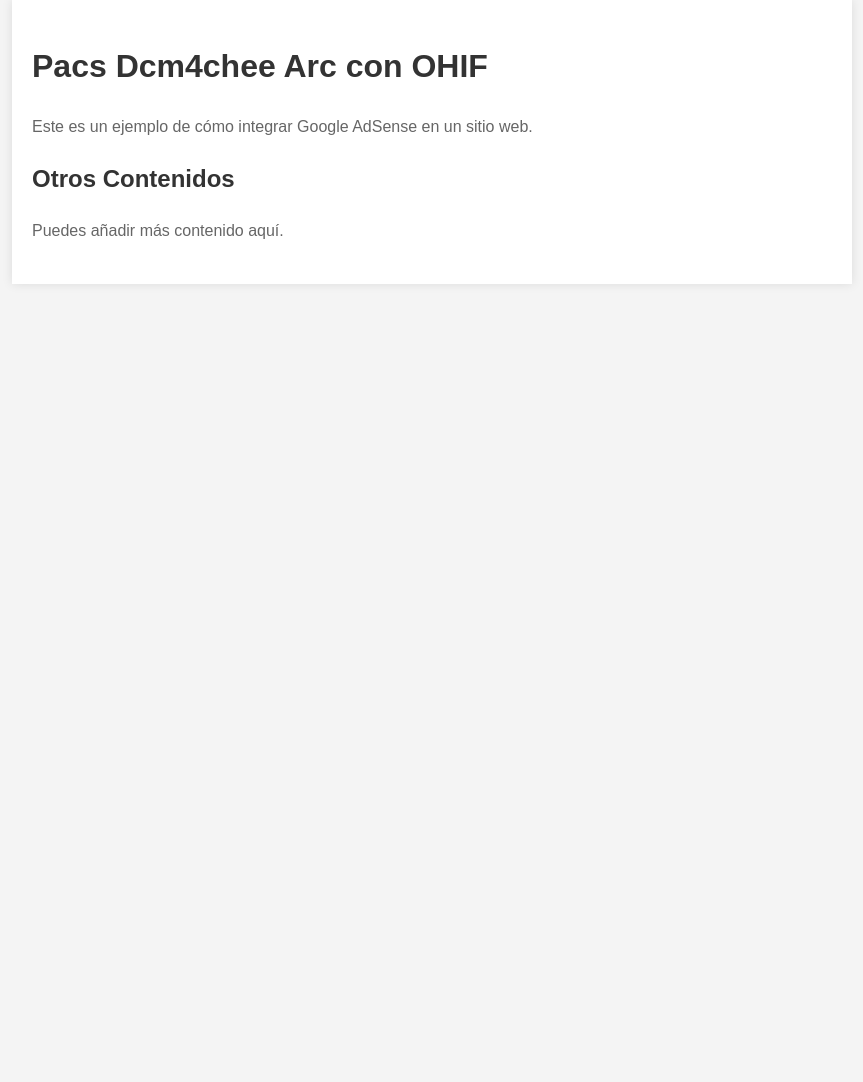
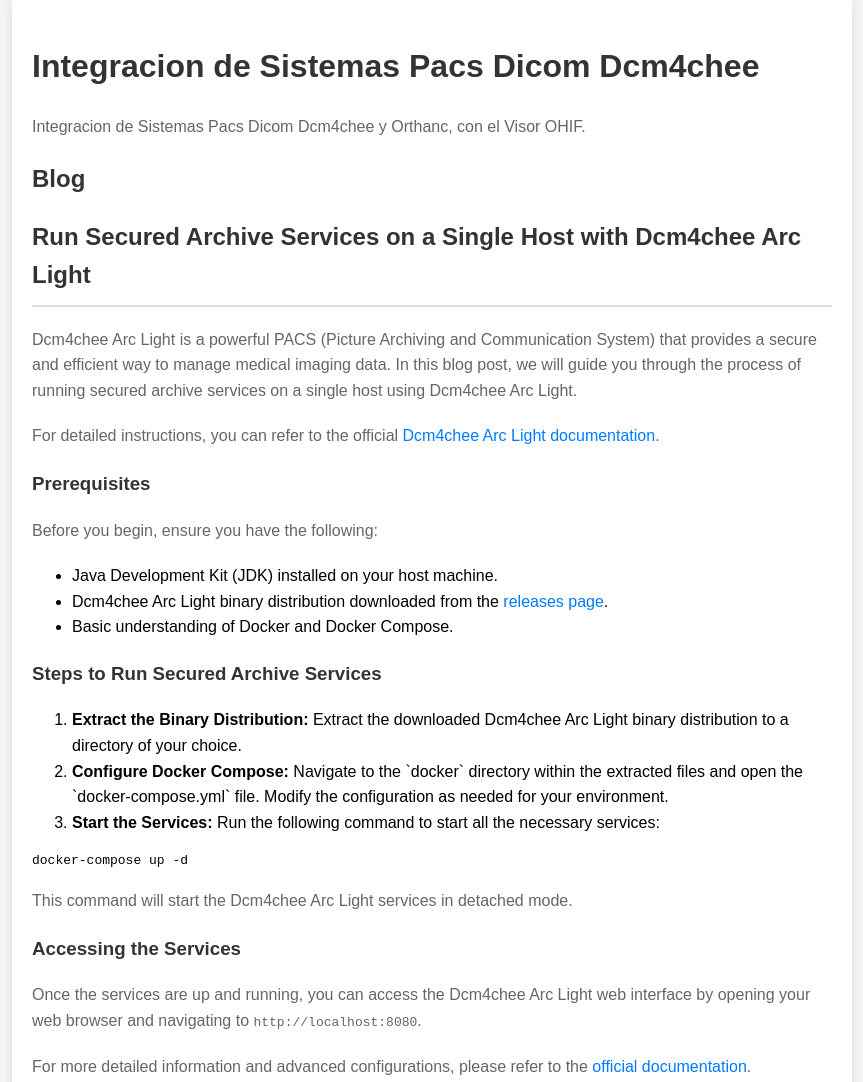
Before and after one commit to sergio-estevez-monsalve/sergio-estevez-monsalve.github.io, a plain HTML site: page index.html in a window 1280 px wide. Shown: the whole page, without its empty margins (208-1071 px from the left). Before the commit the page ends 800 px from the top, so only its background shows below. Drawn offline with Linux system fonts and the light colour scheme.

Commit message:
Update index.html

```diff
--- a/index.html
+++ b/index.html
@@ -3,7 +3,7 @@
 <head>
     <meta charset="UTF-8">
     <meta name="viewport" content="width=device-width, initial-scale=1.0">
-    <title>Pacs Dcm4chee Arc con OHIF</title>
+    <title>Sergio Estevez Dicom</title>
     <style>
         body {
             font-family: Arial, sans-serif;
@@ -19,7 +19,7 @@
             background: #fff;
             box-shadow: 0 0 10px rgba(0, 0, 0, 0.1);
         }
-        h1, h2 {
+        h1, h2, h3 {
             color: #333;
         }
         p {
@@ -29,6 +29,23 @@
             text-align: center;
             margin: 20px 0;
         }
+        .blog-post {
+            margin-bottom: 40px;
+        }
+        .blog-post h2 {
+            border-bottom: 2px solid #ddd;
+            padding-bottom: 10px;
+        }
+        .blog-post p {
+            margin-bottom: 20px;
+        }
+        .blog-post a {
+            color: #007BFF;
+            text-decoration: none;
+        }
+        .blog-post a:hover {
+            text-decoration: underline;
+        }
     </style>
     <!-- Código de AdSense -->
     <script async src="https://pagead2.googlesyndication.com/pagead/js/adsbygoogle.js?client=ca-pub-3291128506679894"
@@ -36,10 +53,10 @@
 </head>
 <body>
     <div class="container">
-        <h1>Pacs Dcm4chee Arc con OHIF</h1>
-        <p>Este es un ejemplo de cómo integrar Google AdSense en un sitio web.</p>
+        <h1>Integracion de Sistemas Pacs Dicom Dcm4chee</h1>
+        <p>Integracion de Sistemas Pacs Dicom Dcm4chee y Orthanc, con el Visor OHIF.</p>
 
-        <!-- Primer AdSense Ad Unit -->
+        <!-- AdSense Ad Unit -->
         <div class="adsense">
             <script>
                 (adsbygoogle = window.adsbygoogle || []).push({
@@ -49,10 +66,34 @@
             </script>
         </div>
 
-        <h2>Otros Contenidos</h2>
-        <p>Puedes añadir más contenido aquí.</p>
+        <h2>Blog</h2>
 
-        <!-- Segundo AdSense Ad Unit -->
+        <!-- Blog Post: Dcm4chee Arc Light Secure Version -->
+        <div class="blog-post">
+            <h2>Run Secured Archive Services on a Single Host with Dcm4chee Arc Light</h2>
+            <p>Dcm4chee Arc Light is a powerful PACS (Picture Archiving and Communication System) that provides a secure and efficient way to manage medical imaging data. In this blog post, we will guide you through the process of running secured archive services on a single host using Dcm4chee Arc Light.</p>
+            <p>For detailed instructions, you can refer to the official <a href="https://github.com/dcm4che/dcm4chee-arc-light/wiki/Run-secured-archive-services-on-a-single-host" target="_blank">Dcm4chee Arc Light documentation</a>.</p>
+            <h3>Prerequisites</h3>
+            <p>Before you begin, ensure you have the following:</p>
+            <ul>
+                <li>Java Development Kit (JDK) installed on your host machine.</li>
+                <li>Dcm4chee Arc Light binary distribution downloaded from the <a href="https://github.com/dcm4che/dcm4chee-arc-light/releases" target="_blank">releases page</a>.</li>
+                <li>Basic understanding of Docker and Docker Compose.</li>
+            </ul>
+            <h3>Steps to Run Secured Archive Services</h3>
+            <ol>
+                <li><strong>Extract the Binary Distribution:</strong> Extract the downloaded Dcm4chee Arc Light binary distribution to a directory of your choice.</li>
+                <li><strong>Configure Docker Compose:</strong> Navigate to the `docker` directory within the extracted files and open the `docker-compose.yml` file. Modify the configuration as needed for your environment.</li>
+                <li><strong>Start the Services:</strong> Run the following command to start all the necessary services:</li>
+            </ol>
+            <pre><code>docker-compose up -d</code></pre>
+            <p>This command will start the Dcm4chee Arc Light services in detached mode.</p>
+            <h3>Accessing the Services</h3>
+            <p>Once the services are up and running, you can access the Dcm4chee Arc Light web interface by opening your web browser and navigating to <code>http://localhost:8080</code>.</p>
+            <p>For more detailed information and advanced configurations, please refer to the <a href="https://github.com/dcm4che/dcm4chee-arc-light/wiki/Run-secured-archive-services-on-a-single-host" target="_blank">official documentation</a>.</p>
+        </div>
+
+        <!-- AdSense Ad Unit -->
         <div class="adsense">
             <script>
                 (adsbygoogle = window.adsbygoogle || []).push({
```
